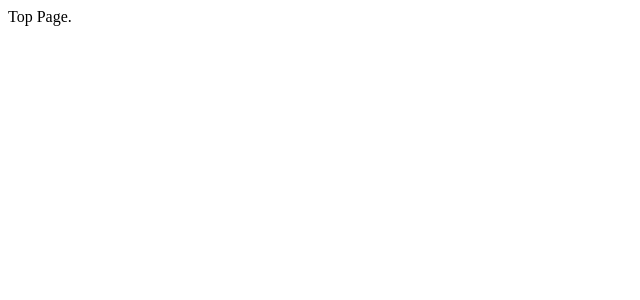
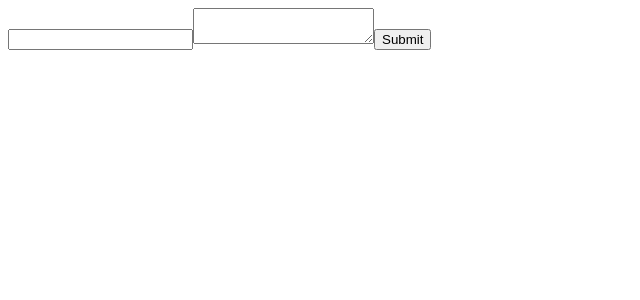
Before and after one commit to t-kusakabe/sample-react-hook-form, a Next.js app: page / in a window 1280 px wide. Shown: the top 300 px of the page, without its empty margins (0-640 px from the left). Built offline with nearby package versions, Linux system fonts and the light colour scheme.

Commit message:
ひとまずexample

```diff
--- a/src/pages/index.tsx
+++ b/src/pages/index.tsx
@@ -1,9 +1,25 @@
-const Top: React.FC = () => {
+import {useState} from 'react';
+import {useForm, SubmitHandler} from 'react-hook-form';
+
+type Inputs = {
+  title: string;
+  content: string;
+};
+
+const App: React.FC = () => {
+  const {register, handleSubmit, watch, formState: {errors}} = useForm<Inputs>();
+
+  const onSubmit = (data: any) => console.log(data);
+
   return (
-    <div>
-      Top Page.
-    </div>
+    <form onSubmit={handleSubmit(onSubmit)}>
+      <input {...register("title", {required: true, maxLength: 30})} />
+      <textarea {...register("content", {required: true, maxLength: 100})} />
+      {errors.title && <span>タイトル必須</span>}
+
+      <input type="submit" />
+    </form>
   );
 };
 
-export default Top;
+export default App;
```
